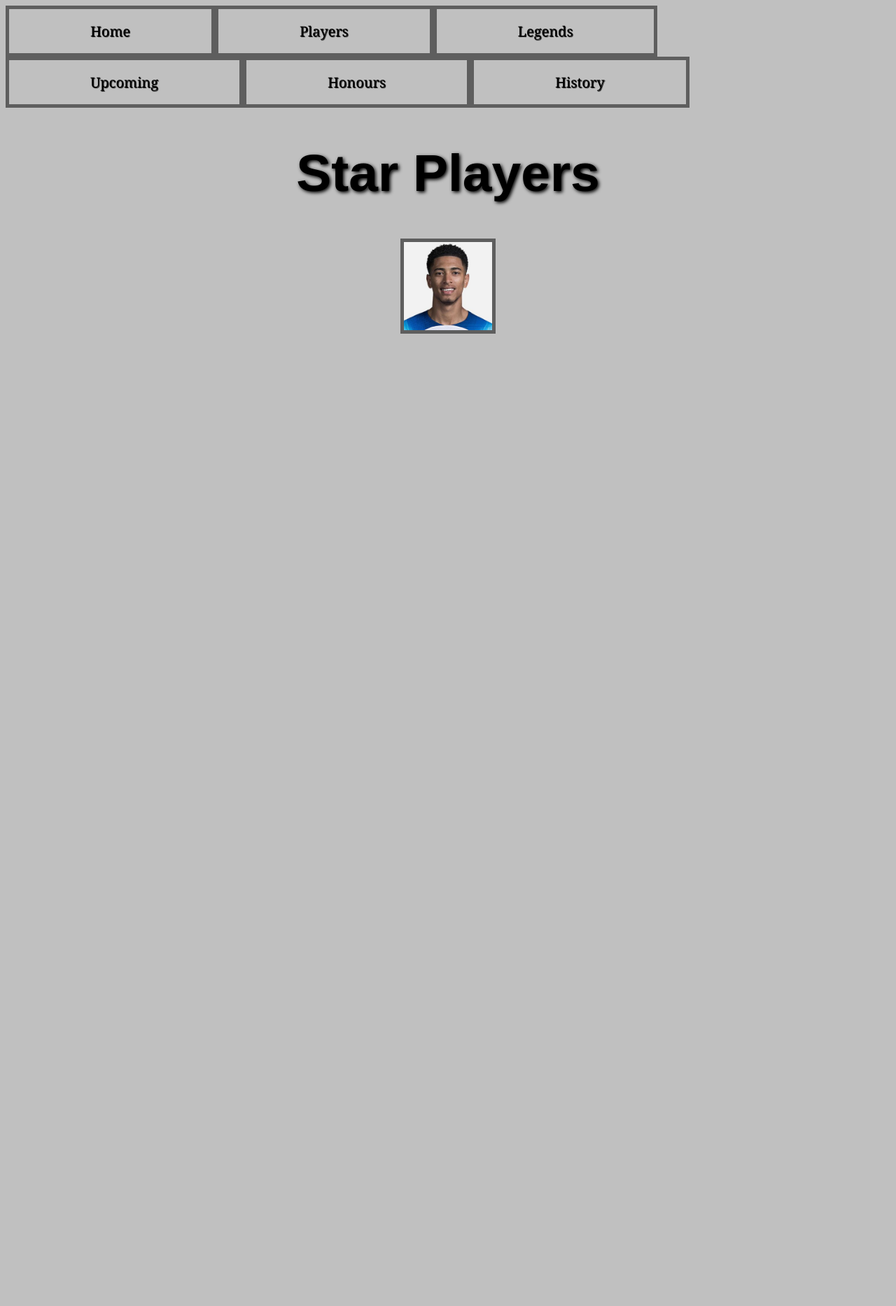
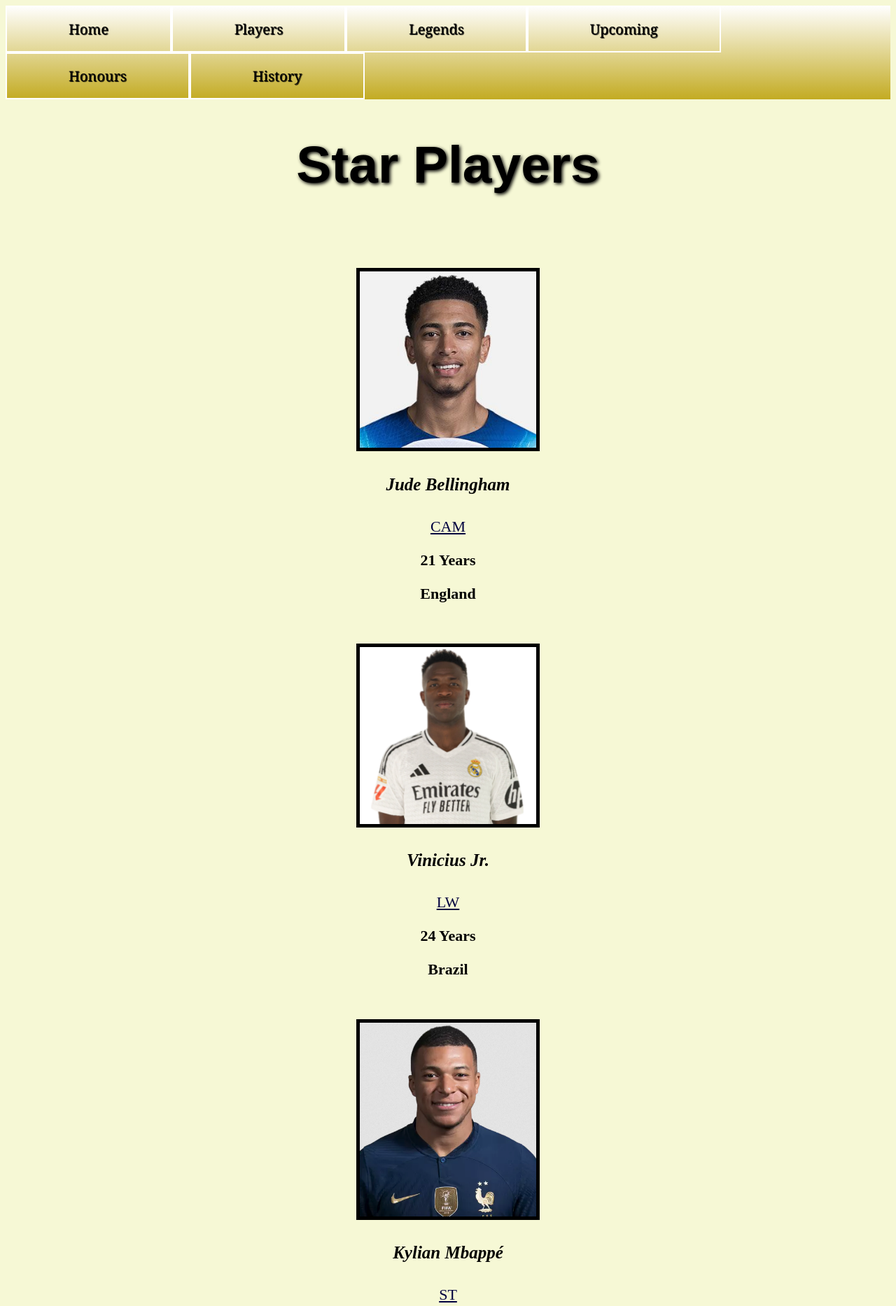
Before and after one commit to ntaimur/realmadrid, a plain HTML site: page players.html in a window 1280 px wide. Shown: the top 1867 px of the page at 70% size. Before the commit the page ends 800 px from the top, so only its background shows below. Drawn offline with Linux system fonts and the light colour scheme.

Commit message:
Completed players page and began legends.
Added 4 star players to the players tab, their names, ages, and position. Added a link to each position. Also began legends page. Started with Cristiano Ronaldo, finished a short description for him.

```diff
--- a/players.html
+++ b/players.html
@@ -16,8 +16,43 @@
         <li><a href="history.html">History</a></li>
     </ul>
 
-    <h1>Star Players</h1>
+    <h1>Star Players</h1> <br><br><br>
     <img src="jude.png" width="210px" class="pic">
+    <h4>Jude Bellingham</h4>
+    <div class="players">
+        <a href="https://en.wikipedia.org/wiki/Midfielder#Attacking_midfielder" target="_blank" style="color: rgb(0, 0, 63);">CAM</a>
+    </div>
+    <h3>21 Years</h3>
+    <h3>England</h3>
+    <br><br>
+
+    <img src="vini.jpeg" width="210px" class="pic">
+    <h4>Vinicius Jr.</h4>
+    <div class="players">
+        <a href="https://en.wikipedia.org/wiki/Association_football_positions#Winger" target="_blank" style="color: rgb(0, 0, 63);">LW</a>
+    </div>
+    <h3>24 Years</h3>
+    <h3>Brazil</h3>
+    <br><br>
+
+    <img src="mbappe.png" width="210px" class="pic">
+    <h4>Kylian Mbappé</h4>
+    <div class="players">
+        <a href="https://en.wikipedia.org/wiki/Association_football_positions#Winger" target="_blank" style="color: rgb(0, 0, 63);">ST</a>
+    </div>
+    <h3>26 Years</h3>
+    <h3>France</h3>
+    <br><br>
+
+    <img src="courtois.png" width="210px" class="pic">
+    <h4>Thibaut courtois</h4>
+    <div class="players">
+        <a href="https://en.wikipedia.org/wiki/Association_football_positions#Winger" target="_blank" style="color: rgb(0, 0, 63);">GK</a>
+    </div>
+    <h3>32 Years</h3>
+    <h3>Belgium</h3>
+    <br><br>
+
 
 
 
--- a/styles.css
+++ b/styles.css
@@ -11,7 +11,8 @@ ul {
     margin: 0;
     padding: 0;
     overflow: hidden;
-    background-color: rgb(192, 192, 192);
+    background: rgb(195,171,34);
+    background: linear-gradient(0deg, rgba(195,171,34,1) 0%, rgba(255,255,255,1) 100%);
   }
 
   li {
@@ -22,21 +23,16 @@ ul {
     display: block;
     color: rgb(0, 0, 0);
     text-align: center;
-    padding: 18px 116px;
+    padding: 18px 87.9px;
     text-decoration: none;
     font-size: 20px;
     font-family: Georgia, 'Times New Roman', Times, serif;
     text-shadow: 1px 1px 1px;
-    border: 5px solid #5e5e5e;
+    border: 2px solid #ffffff;
   }
 
-
   body {
-    background-color: rgb(192, 192, 192);
-  }
-
-  li a:hover {
-    background-color: rgb(197, 197, 197);
+    background-color: rgb(246, 248, 213);
   }
 
   h2 {
@@ -44,12 +40,16 @@ ul {
     font-family: Arial, Helvetica, sans-serif;
   }
 
+  li a:hover {
+    color: rgb(77, 77, 77);
+  }
+
   .center {
     display: block;
     margin-left: auto;
     margin-right: auto;
     width: 90%;
-    border: 5px solid #5e5e5e;
+    border: 5px solid #171717;
 
   }
 
@@ -57,6 +57,29 @@ ul {
     display: block;
     margin-left: auto;
     margin-right: auto;
-    width: 10%;
-    border: 5px solid #5e5e5e;
+    width: 20%;
+    border: 5px solid #000000;
   }
+
+
+
+  h4{
+    text-align: center;
+    font-size: 25px;
+    font-style: italic;
+  }
+
+  h3{
+    text-align: center;
+    font-size: 22px;
+  }
+
+  .players {
+    text-align: center;
+    font-size: 22px;
+
+  }
+
+  .legends_pics {
+    border: 5px solid black;
+  }
```
Also changed, not shown: legends.html (+16 -0 lines), courtois.png (added), cr7.webp (added), mbappe.png (added), vini.jpeg (added).
